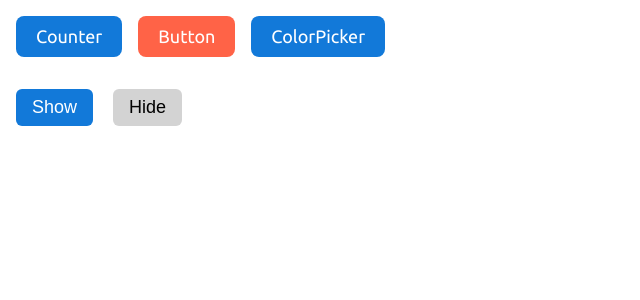
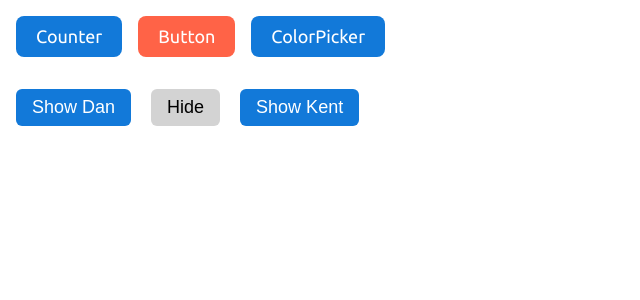
Before and after one commit to romannikiforov/react-dev_135, a React (Vite) app: page /button in a window 1280 px wide. Shown: the top 300 px of the page, without its empty margins (0-640 px from the left). Built offline with nearby package versions, Linux system fonts and the light colour scheme.

Commit message:
ready Button useReducer

```diff
--- a/src/components/Button.tsx
+++ b/src/components/Button.tsx
@@ -1,33 +1,73 @@
 import { useReducer } from 'react'
 
-const initialState = { value: false }
+const initialState = { value: false, src: '', active: '' }
 
-function reducer(state: any, action: any) {
+type State = {
+  value: boolean;
+  src: string;
+  active: string;
+}
+
+type Payload = {
+  src: string;
+  active: string;
+}
+
+type Action = {
+  type: "show";
+  payload: Payload
+} | {
+  type: "hide"
+}
+
+function reducer(state: State, action: Action) {
   switch (action.type) {
-    case "show": return { value: true }
-    case "hide": return { value: false }
+    case "show": return { ...state, value: true, src: action.payload.src, active: action.payload.active }
+    case "hide": return { ...state, value: false }
     default: throw Error("not found any cases")
   }
 }
 
 function Button() {
-  const [{ value }, dispatch] = useReducer(reducer, initialState)
+  const [{ value, src, active }, dispatch] = useReducer(reducer, initialState)
 
   return (
     <>
       <div className="btn-group">
-        <button onClick={() => dispatch({ type: "show" })} className="btn btn_primary">
-          Show
+        <button disabled={active === "Dan Abramov"}
+          onClick={() => dispatch({
+            type: "show",
+            payload: {
+              src: "https://bit.ly/dan-abramov",
+              active: "Dan Abramov"
+            }
+          })}
+
+          className="btn btn_primary">
+          Show Dan
         </button>
         <button onClick={() => dispatch({ type: "hide" })} className="btn btn_default">
           Hide
         </button>
+        <button disabled={active === "Kent C. Dodds"}
+          onClick={() => dispatch({
+            type: "show",
+            payload: {
+              src: "https://bit.ly/kent-c-dodds",
+              active: "Kent C. Dodds"
+            }
+          })}
+
+          className="btn btn_primary">
+          Show Kent
+        </button>
+
       </div>
       <div className="img-box">
         {value && (
           <img
-            src="https://bit.ly/dan-abramov"
-            alt="Dan Abramov"
+            src={src}
+            alt={active}
             className="img-box__item"
           />
         )}
```
